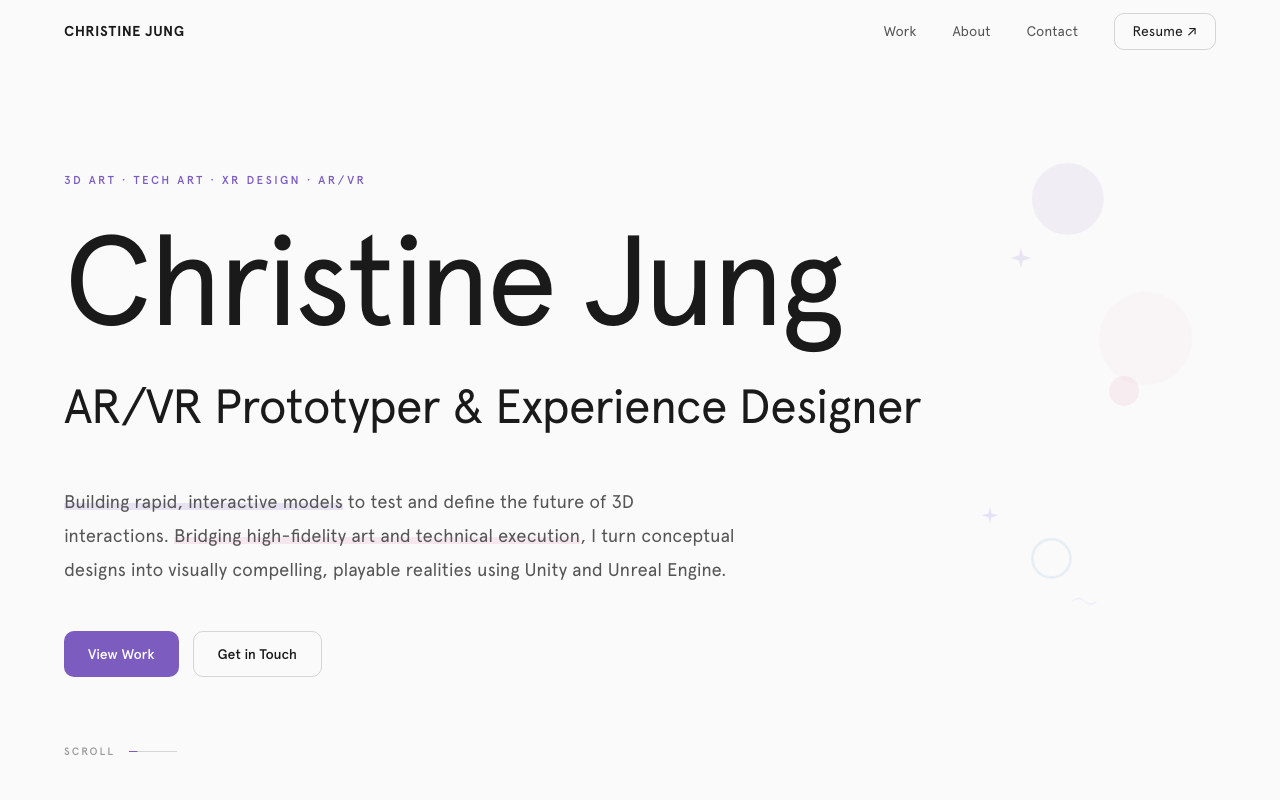
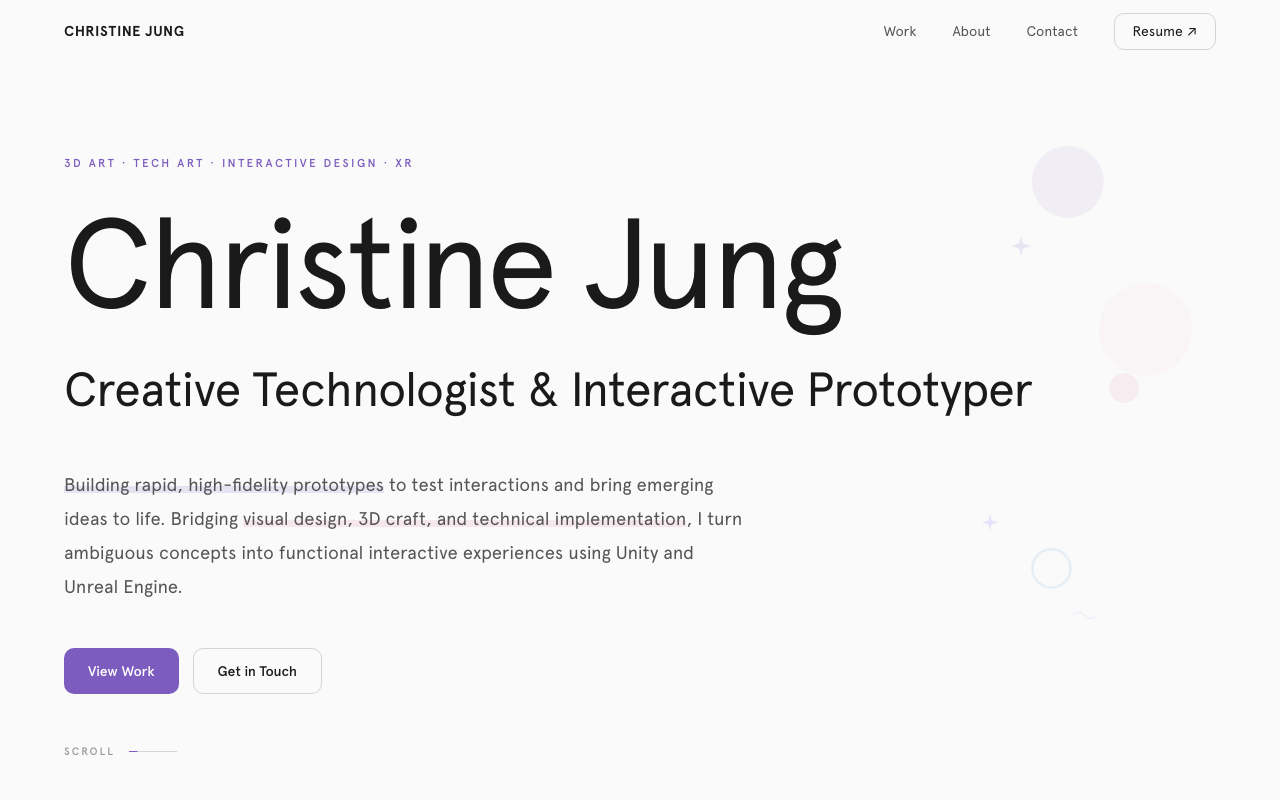
Before and after one commit to ChristineJung0426/christinejung0426.github.io, a plain HTML site: page index.html in a window 1280 px wide. Shown: the top 800 px of the page. Drawn offline with Linux system fonts and the light colour scheme.

Commit message:
Update landing introduction and add Orta studio experience

```diff
--- a/index.html
+++ b/index.html
@@ -41,13 +41,13 @@
   <section id="hero">
     <div class="hero-layout hero-layout--statement">
       <div class="hero-content hero-content--wide">
-        <p class="hero-eyebrow">3D Art · Tech Art · XR Design · AR/VR</p>
+        <p class="hero-eyebrow">3D ART · TECH ART · INTERACTIVE DESIGN · XR</p>
         <h1>Christine Jung</h1>
         <p class="hero-statement">
-          AR/VR Prototyper &amp; Experience Designer
+          Creative Technologist &amp; Interactive Prototyper
         </p>
         <p class="hero-sub-statement">
-          <span class="anno-highlight">Building rapid, interactive models</span> to test and define the future of 3D interactions. <span class="anno-highlight anno-highlight--pink">Bridging high-fidelity art and technical execution</span>, I turn conceptual designs into visually compelling, playable realities using Unity and Unreal Engine.
+          <span class="anno-highlight">Building rapid, high-fidelity prototypes</span> to test interactions and bring emerging ideas to life. Bridging <span class="anno-highlight anno-highlight--pink">visual design, 3D craft, and technical implementation</span>, I turn ambiguous concepts into functional interactive experiences using Unity and Unreal Engine.
         </p>
         <!-- Decorative elements scattered around text -->
         <div class="hero-deco-scatter" aria-hidden="true">
```
Also changed, not shown: about.html (+7 -0 lines).
